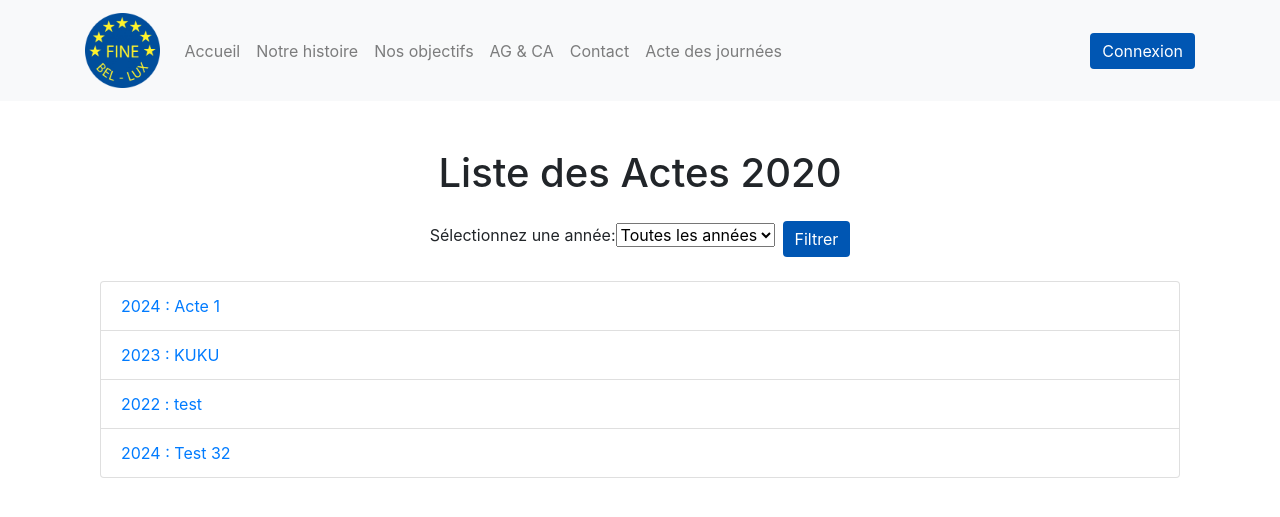
After one commit to CGodrie/fine_website, a Django app: template main/templates/main/acts.html in a window 1280 px wide. The commit adds this page. Shown: the top 517 px of the page. Run offline with Django 4.2, Linux system fonts and the light colour scheme; data comes from the database, SQL or seed files in the repository; both versions use the stored data as it was after the commit; the template is opened without the code that fills it: values that come from a table or form of the project are taken from there, most other values are stand-ins (such as "Sample title", 1, 10 or a date in 2020); some libraries are stand-ins or nearby versions.

Commit message:
acts filtrer

```diff
--- a/main/forms.py
+++ b/main/forms.py
@@ -1,4 +1,5 @@
 from django import forms
+from .models import ActOfTheDays
 
 class ContactForm(forms.Form):
     name = forms.CharField(
@@ -14,3 +15,17 @@ class ContactForm(forms.Form):
         label='Message',
         widget=forms.Textarea(attrs={'class': 'form-control', 'placeholder': 'Tapez votre message', 'rows': 5})
     )
+
+class YearFilterForm(forms.Form):
+    year = forms.ChoiceField(
+        choices=[],
+        required=False,
+        label="Sélectionnez une année"
+    )
+
+    def __init__(self, *args, **kwargs):
+        super(YearFilterForm, self).__init__(*args, **kwargs)
+        years = ActOfTheDays.objects.values_list('year', flat=True).distinct().order_by('year')
+        year_choices = [(year, year) for year in years]
+        year_choices.insert(0, ('', 'Toutes les années'))
+        self.fields['year'].choices = year_choices
--- a/main/models.py
+++ b/main/models.py
@@ -1,4 +1,6 @@
 from django.db import models
+from django.core.validators import MinValueValidator, MaxValueValidator
+import datetime
 
 class CarouselImage(models.Model):
     title = models.CharField(max_length=100, blank=True)
@@ -22,3 +24,14 @@ class NextConference(models.Model):
 
     def __str__(self):
         return self.title or f"Conference {self.id}"
+
+class ActOfTheDays(models.Model):
+    title = models.CharField(max_length=100)
+    file = models.FileField(upload_to='acts/files/')
+    year = models.PositiveIntegerField(
+    validators=[
+        MinValueValidator(2011),
+        MaxValueValidator(datetime.datetime.now().year)
+    ],
+    default=datetime.datetime.now().year
+    )
--- /dev/null
+++ b/main/templates/main/acts.html
@@ -0,0 +1,38 @@
+{% extends "main/base.html" %}
+{% load static %}
+{% block content %}
+
+<div class="container mt-5">
+    <h1 class="text-center mb-4">Liste des Actes {% if selected_year %} {{ selected_year }} {% endif %}</h1>
+    <!-- Formulaire pour filtrer les actes par année avec tri -->
+    <form method="GET" action="{% url 'act-of-the-days' %}" class="form-inline justify-content-center mb-4">
+        <div class="form-group mb-2">
+            {{ form.year.label_tag }}
+            {{ form.year }}
+        </div>
+        <button type="submit" class="btn btn-primary ml-2">Filtrer</button>
+        {% if selected_year is None %}
+        <a href="?sort=asc{% if form.year.value %}&year={{ form.year.value }}{% endif %}"
+            class="btn btn-outline-secondary ml-2">
+            <i class="bi bi-arrow-up"></i> Trier Croissant
+        </a>
+        <a href="?sort=desc{% if form.year.value %}&year={{ form.year.value }}{% endif %}"
+            class="btn btn-outline-secondary ml-2">
+            <i class="bi bi-arrow-down"></i> Trier Décroissant
+        </a>
+        {% endif %}
+    </form>
+
+    <!-- Liste des actes -->
+    <ul class="list-group">
+        {% for act in acts %}
+        <li class="list-group-item d-flex justify-content-between align-items-center">
+            <a href="{{ act.file.url }}" target="_blank" class="text-decoration-none">
+                {{ act.year }} : {{ act.title }}
+            </a>
+        </li>
+        {% endfor %}
+    </ul>
+</div>
+
+{% endblock content %}
--- a/users/templates/users/login.html
+++ b/users/templates/users/login.html
@@ -12,10 +12,5 @@
             <button class="btn btn-outline-info" type="submit">Log In</button>
         </div>
     </form>
-        <div class="border-top pt-3">
-            <small class="text-muted">
-                Don't have an account yet? <a class="ml-2" href="{% url 'register' %}">Registrer</a>
-            </small>
-        </div>
 </div>
 {% endblock content %}
```
Also changed, not shown: main/admin.py (+6 -1 lines), main/views.py (+27 -3 lines), db.sqlite3, main/migrations/0011_actofthedays.py (added), main/migrations/0012_rename_acte_actofthedays_act.py (added), main/migrations/0013_remove_actofthedays_date_actofthedays_year.py (added), main/migrations/0014_rename_act_actofthedays_file_alter_actofthedays_year.py (added), main/static/media/FINE-EUROPE-texte.jpg (deleted), main/static/media/image002.jpg (deleted), 4 other files. Lines whose indentation alone changed are shown as unchanged.
